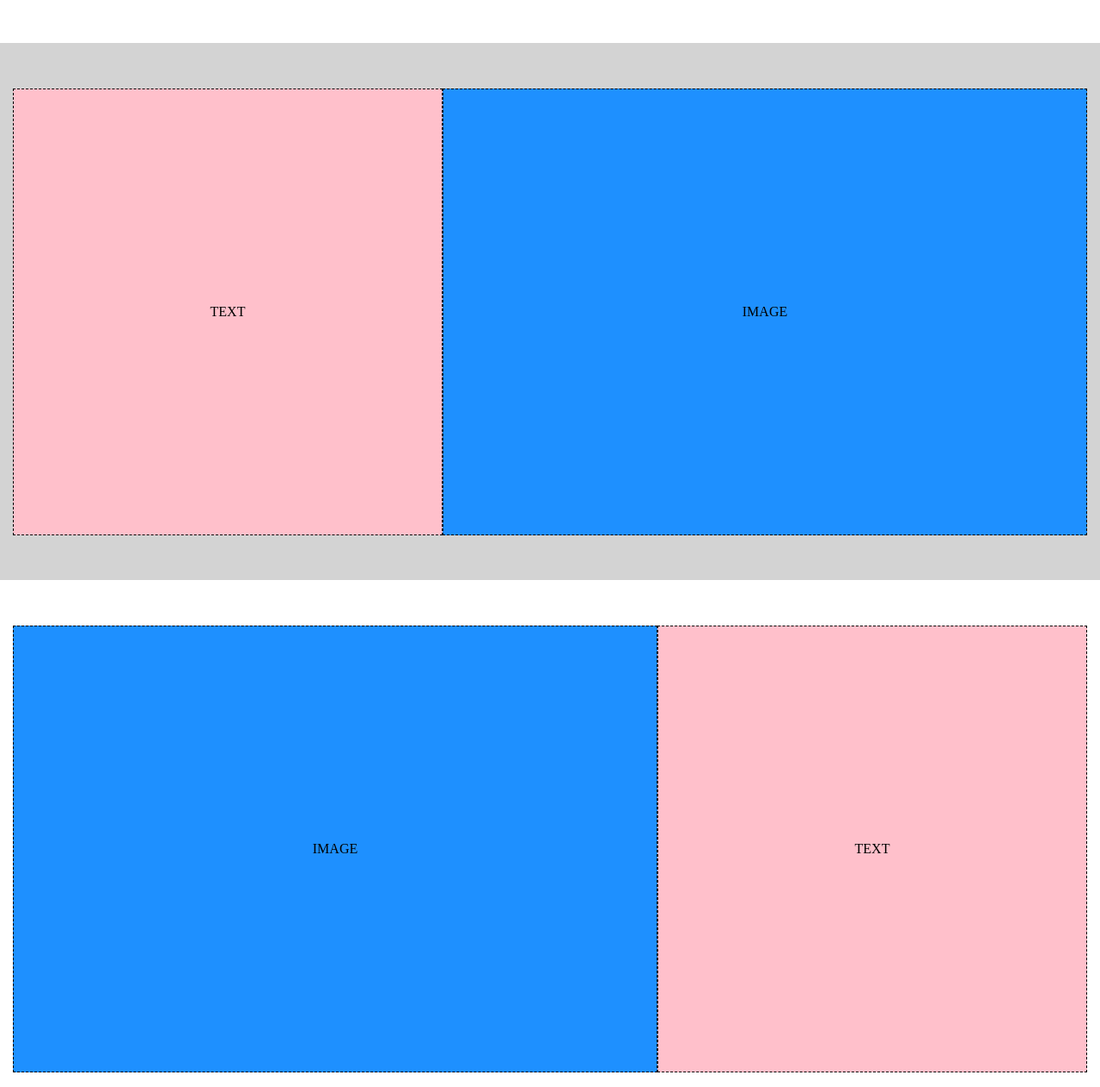
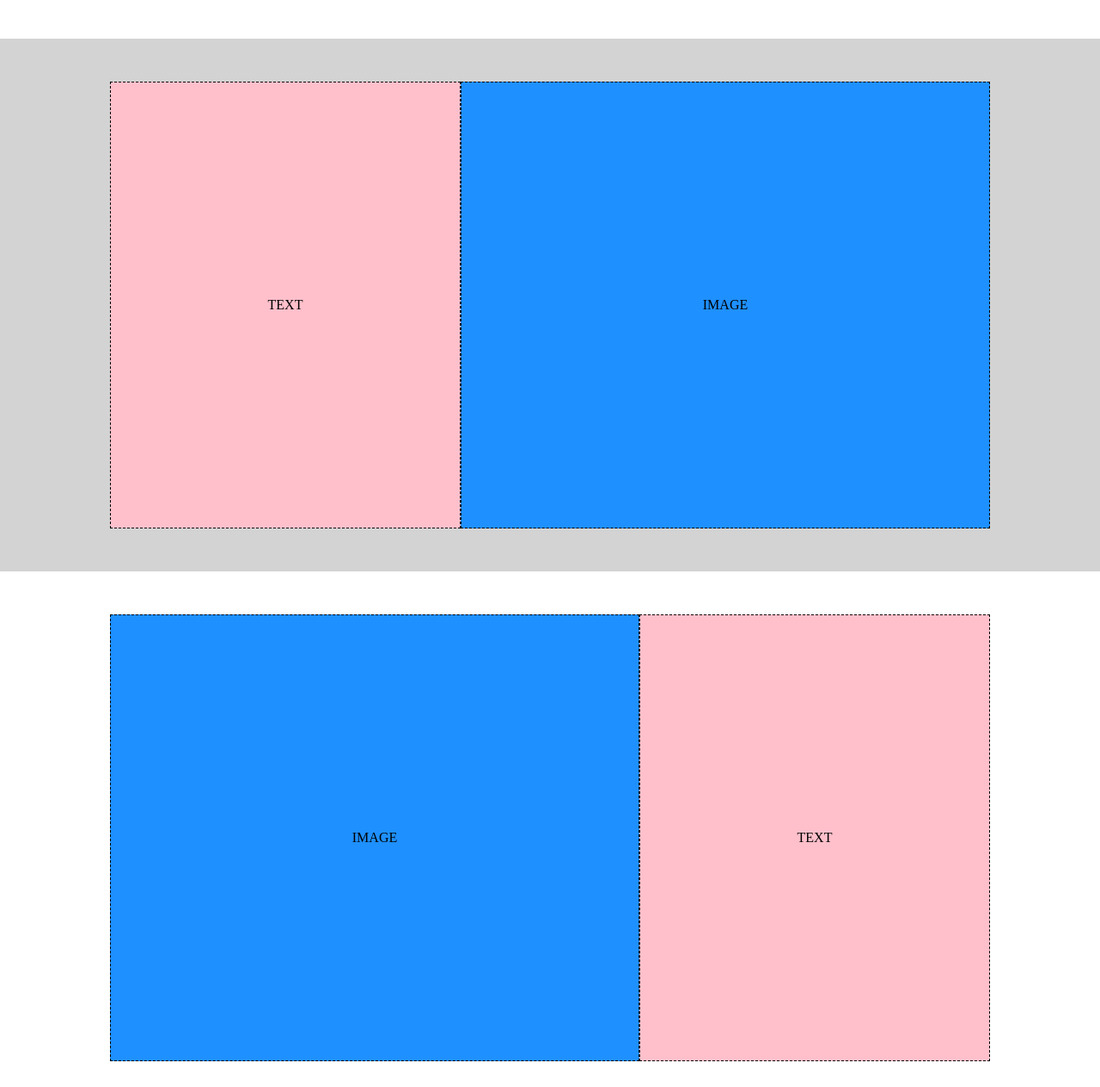
Before and after one commit to Shinrael/htmlcss-struttura-discord, a plain HTML site: page index.html in a window 1280 px wide. Shown: the part 1175-2440 px from the top of the page at 86% size. Drawn offline with Linux system fonts and the light colour scheme.

Commit message:
[add] edit of html and css

```diff
--- a/assets/css/style.css
+++ b/assets/css/style.css
@@ -81,18 +81,26 @@ nav ul li{
 
 /*Main*/
 
-.first-section{
-  background-color: white;
-  height: 625px;
+.box{
+  width: 80%;
+  margin: 0 auto;
   display: flex;
   align-items: center;
   justify-content: center;
 }
 
-.first-image{
-  background-color: #1E90FF;
+.section{
+  padding: 50px 0;
+}
+
+.section-grey{
+  background-color:#D3D3D3 ;
+}
+
+.text{
+  background-color: #FFC0CB;
   border: 1px dashed black;
-  width: 750px;
+  width: 49%;
   height: 520px;
   display: flex;
   justify-content: center;
@@ -100,10 +108,10 @@ nav ul li{
   text-align: center;
 }
 
-.first-text{
-  background-color: #FFC0CB;
+.image{
+  background-color: #1E90FF;
   border: 1px dashed black;
-  width: 500px;
+  width: 74%;
   height: 520px;
   display: flex;
   justify-content: center;
@@ -111,78 +119,10 @@ nav ul li{
   text-align: center;
 }
 
-.second-section{
-  background-color: #D3D3D3;
-  height: 625px;
-  display: flex;
-  align-items: center;
-  justify-content: center;
-}
-
-.second-text{
-  background-color: #FFC0CB;
-  border: 1px dashed black;
-  width: 500px;
-  height: 520px;
-  display: flex;
-  justify-content: center;
-  align-items: center;
-  text-align: center;
-}
-
-.second-image{
-  background-color: #1E90FF;
-  border: 1px dashed black;
-  width: 750px;
-  height: 520px;
-  display: flex;
-  justify-content: center;
-  align-items: center;
-  text-align: center;
-}
-
-.third-section{
-  background-color: white;
-  height: 625px;
-  display: flex;
-  align-items: center;
-  justify-content: center;
-}
-
-.third-image{
-  background-color: #1E90FF;
-  border: 1px dashed black;
-  width: 750px;
-  height: 520px;
-  display: flex;
-  justify-content: center;
-  align-items: center;
-  text-align: center;
-}
-
-.third-text{
-  background-color: #FFC0CB;
-  border: 1px dashed black;
-  width: 500px;
-  height: 520px;
-  display: flex;
-  justify-content: center;
-  align-items: center;
-  text-align: center;
-}
-
-.fourth-section{
-  background-color: #D3D3D3;
-  height: 1000px;
-  display: flex;
-  align-items: center;
-  justify-content: center;
-}
-
 .fourth-container{
   background-color: #228B22;
   border: 1px dashed black;
-  width: 1250px;
+  width: 100%;
   height: 900px;
   display: flex;
   justify-content: center;
--- a/index.html
+++ b/index.html
@@ -54,39 +54,47 @@
   <!--Main-->
 
   <main>
-    <section class="first-section">
-      <div class="first-image">
+    <section class="section">
+      <div class="box">
+        <div class="image">
           IMAGE
         </div>
 
-      <div class="first-text">
+        <div class="text">
           TEXT
+        </div>
       </div>
     </section>
 
-    <section class="second-section">
-      <div class="second-text">
+    <section class="section section-grey">
+      <div class="box">
+        <div class="text">
           TEXT
         </div>
 
-      <div class="second-image">
+        <div class="image">
           IMAGE
+        </div>
       </div>
     </section>
 
-    <section class="third-section">
-      <div class="third-image">
+    <section class="section">
+      <div class="box">
+        <div class="image">
           IMAGE
         </div>
 
-      <div class="third-text">
+        <div class="text">
           TEXT
+        </div>
       </div>
     </section>
 
-    <section class="fourth-section">
+    <section class="section section-grey">
+      <div class="box">
         <div class="fourth-container">
           IMG TEXT AND BUTTON
+        </div>
       </div>
     </section>
   </main>
```
Lines whose indentation alone changed are shown as unchanged.
